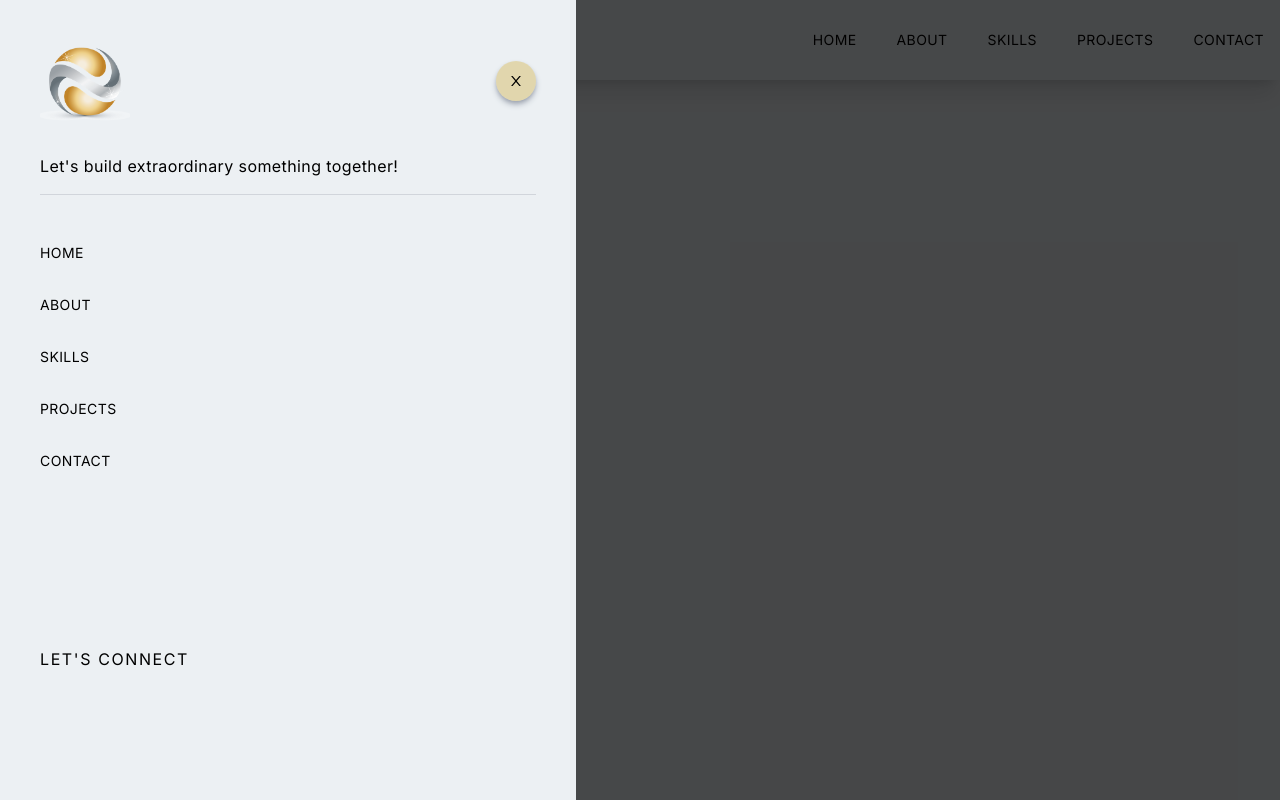
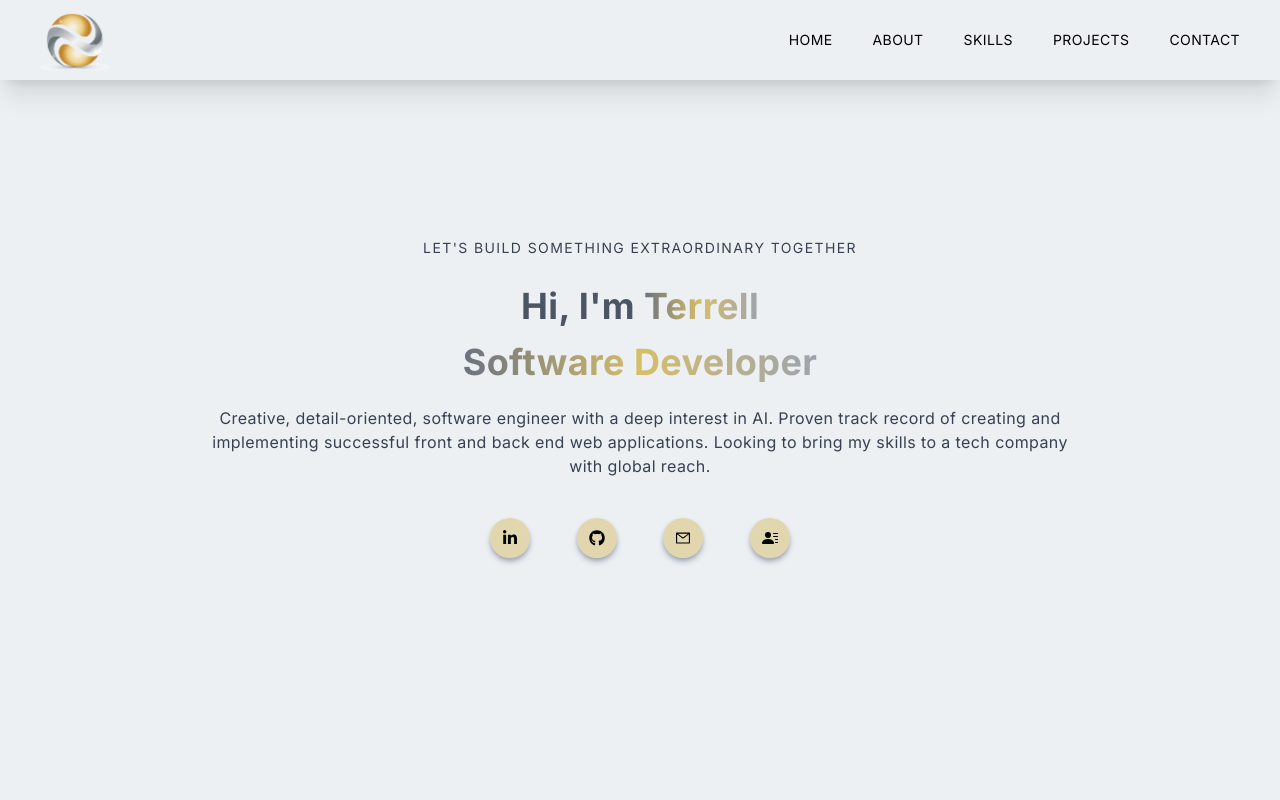
Before and after one commit to TJRelly/my-portfolio, a Next.js app: page / in a window 1280 px wide. Built offline with nearby package versions, Linux system fonts and the light colour scheme.

Commit message:
hero section

```diff
--- a/app/page.js
+++ b/app/page.js
@@ -1,9 +1,11 @@
 import Navbar from '@/components/Navbar'
+import Main from '@/components/Main'
 
 export default function Home() {
   return (
     <main>
       <Navbar />
+      <Main />
     </main>
   )
 }
--- /dev/null
+++ b/components/Main.jsx
@@ -0,0 +1,51 @@
+import React from "react";
+import { AiOutlineMail } from "react-icons/ai";
+import { FaGithub, FaLinkedinIn } from "react-icons/fa";
+import { BsFillPersonLinesFill } from "react-icons/bs";
+
+const Main = () => {
+  return (
+    <div className="w-full h-screen text-center">
+      <div className="max-w-[1240px] w-full h-full mx-auto p-2 flex flex-col justify-center items-center">
+        <p className="py-3 uppercase text-sm tracking-widest text-gray-700">
+          {"Let's Build Something Extraordinary Together"}
+        </p>
+
+        <h1 className="py-4 text-gray-600">
+          {"Hi, I'm "}
+          <span className="text-transparent bg-gradient-to-r from-gray-500 via-[#D7BE69] to-gray-400 bg-clip-text">
+            Terrell
+          </span>
+        </h1>
+
+        <h1 className="text-transparent bg-gradient-to-r from-gray-500 via-[#D7BE69] to-gray-400 bg-clip-text">
+          {"Software Developer"}
+        </h1>
+
+        <p className="py-6 text-gray-700 max-w-[70%]">
+          Creative, detail-oriented, software engineer with a deep interest in
+          AI. Proven track record of creating and implementing successful front
+          and back end web applications. Looking to bring my skills to a tech
+          company with global reach.
+        </p>
+
+        <div className="flex items-center py-4 w-[300px] justify-between">
+          <div className="rounded-full shadow-md shadow-gray-400 p-3 cursor-pointer hover:scale-110 ease-in duration-300 bg-[#D7BE69]/50">
+            <FaLinkedinIn />
+          </div>
+          <div className="rounded-full shadow-md shadow-gray-400 p-3 cursor-pointer hover:scale-110 ease-in duration-300 bg-[#D7BE69]/50">
+            <FaGithub />
+          </div>
+          <div className="rounded-full shadow-md shadow-gray-400 p-3 cursor-pointer hover:scale-110 ease-in duration-300 bg-[#D7BE69]/50">
+            <AiOutlineMail />
+          </div>
+          <div className="rounded-full shadow-md shadow-gray-400 p-3 cursor-pointer hover:scale-110 ease-in duration-300 bg-[#D7BE69]/50">
+            <BsFillPersonLinesFill />
+          </div>
+        </div>
+      </div>
+    </div>
+  );
+};
+
+export default Main;
--- a/components/Navbar.jsx
+++ b/components/Navbar.jsx
@@ -1,85 +1,126 @@
-import React from "react";
+"use client"; // This is a client component
+import React, { useState } from "react";
 import Image from "next/image";
 import Link from "next/link";
-import { AiOutlineClose, AiOutlineMenu } from "react-icons/ai";
+import { AiOutlineClose, AiOutlineMail, AiOutlineMenu } from "react-icons/ai";
+import { FaGithub, FaLinkedinIn } from "react-icons/fa";
+import { BsFillPersonLinesFill } from "react-icons/bs";
 
 const Navbar = () => {
+  const [nav, setNav] = useState(false);
+
+  const handleNav = () => {
+    setNav(!nav);
+  };
+
   return (
-    <div className="fixed w-full h-20 shadow-xl z-[100]">
-      <div className="flex justify-between items-center h-full px-4 2xl:px-16">
-        <Image
-          src="/img/logo-website.png"
-          alt="logo"
-          width={90}
-          height={50}
-        />
+    <div className="fixed w-full h-20 shadow-xl z-[100] ">
+      <div className="flex justify-between items-center h-full px-10 2xl:px-16">
+        <Image src="/img/logo-website.png" alt="logo" width={70} height={50} />
         <div>
           <ul className="hidden md:flex">
             <Link href="/">
-              <li className="ml-10 text-sm uppercase hover:border-b">Home</li>
+              <li className="ml-10 text-sm uppercase hover:text-[#C49F00] ease-in duration-300">
+                Home
+              </li>
             </Link>
             <Link href="/about">
-              <li className="ml-10 text-sm uppercase hover:border-b">About</li>
+              <li className="ml-10 text-sm uppercase hover:text-[#C49F00] ease-in duration-300">
+                About
+              </li>
             </Link>
             <Link href="/skills">
-              <li className="ml-10 text-sm uppercase hover:border-b">Skills</li>
+              <li className="ml-10 text-sm uppercase hover:text-[#C49F00] ease-in duration-300">
+                Skills
+              </li>
             </Link>
             <Link href="/projects">
-              <li className="ml-10 text-sm uppercase hover:border-b">
+              <li className="ml-10 text-sm uppercase hover:text-[#C49F00]">
                 Projects
               </li>
             </Link>
             <Link href="/contact">
-              <li className="ml-10 text-sm uppercase hover:border-b">
+              <li className="ml-10 text-sm uppercase hover:text-[#C49F00] ease-in duration-300">
                 Contact
               </li>
             </Link>
           </ul>
-          <div className="md:hidden rounded-full shadow-md shadow-gray-400 p-3 cursor-pointer bg-[#D7BE69]/50">
-            <AiOutlineMenu size={25} />
+          <div
+            onClick={handleNav}
+            className="md:hidden rounded-full shadow-md shadow-gray-400 p-3 cursor-pointer bg-[#D7BE69]/50 hover:scale-110 ease-in duration-300"
+          >
+            <AiOutlineMenu size={20} />
           </div>
         </div>
       </div>
-      <div className="fixed left-0 top-0 w-full h-screen bg-black/70">
-        <div className="fixed left-0 top-0 w-[75%] sm:w-[60%] md:w-[45%] h-screen bg-[#ecf0f3] p-10 ease-in duration-500">
+
+      <div
+        className={
+          nav ? "md:hidden fixed left-0 top-0 w-full h-screen bg-black/70" : ""
+        }
+      >
+        <div
+          className={
+            nav
+              ? "fixed left-0 top-0 w-[75%] sm:w-[60%] md:w-[45%] h-screen bg-[#ecf0f3] p-10 ease-in duration-500"
+              : "fixed left-[-100%] top-0 p-10 ease-in duration-500"
+          }
+        >
           <div>
             <div className="flex w-full items-center justify-between">
               <Image
                 src="/img/logo-website.png"
                 alt="logo"
-                width={90}
+                width={80}
                 height={50}
               />
-              <div className="rounded-full shadow-md shadow-gray-400 p-3 cursor-pointer bg-[#D7BE69]/50">
+              <div
+                onClick={handleNav}
+                className="rounded-full shadow-md shadow-gray-400 p-3 cursor-pointer bg-[#D7BE69]/50 hover:scale-110 ease-in duration-300"
+              >
                 <AiOutlineClose />
               </div>
             </div>
           </div>
-          <div className="border-b border-gray-300 my-4">
+          <div className="border-b border-[#C49F00]/50 my-4">
             <p className="w-[80%] md:w-[90%] py-4">
-              {"Let's build extraordinary something together!"}
+              {"Let's build something extraordinary together!"}
             </p>
           </div>
           <div className="py-4 flex flex-col">
             <ul className="uppercase">
               <Link href="/">
-                <li className="py-4 text-sm">Home</li>
+                <li className="py-4 text-sm hover:text-[#C49F00] ease-in duration-300">Home</li>
               </Link>
               <Link href="/about">
-                <li className="py-4 text-sm">About</li>
+                <li className="py-4 text-sm hover:text-[#C49F00] ease-in duration-300">About</li>
               </Link>
               <Link href="/skills">
-                <li className="py-4 text-sm">Skills</li>
+                <li className="py-4 text-sm hover:text-[#C49F00] ease-in duration-300">Skills</li>
               </Link>
               <Link href="/projects">
-                <li className="py-4 text-sm">Projects</li>
+                <li className="py-4 text-sm hover:text-[#C49F00] ease-in duration-300">Projects</li>
               </Link>
               <Link href="/contact">
-                <li className="py-4 text-sm">Contact</li>
+                <li className="py-4 text-sm hover:text-[#C49F00] ease-in duration-300">Contact</li>
               </Link>
             </ul>
             <div className="pt-40">
-              <p className="uppercase tracking-widest">{"Let's connect"}</p>
+              <p className="uppercase tracking-widest]">{"Let's connect"}</p>
+              <div className="flex items-center justify-between my-4 w-full sm:w-[80%]">
+                <div className="rounded-full shadow-md shadow-gray-400 p-3 cursor-pointer hover:scale-110 ease-in duration-300 bg-[#D7BE69]/50">
+                  <FaLinkedinIn />
+                </div>
+                <div className="rounded-full shadow-md shadow-gray-400 p-3 cursor-pointer hover:scale-110 ease-in duration-300 bg-[#D7BE69]/50">
+                  <FaGithub />
+                </div>
+                <div className="rounded-full shadow-md shadow-gray-400 p-3 cursor-pointer hover:scale-110 ease-in duration-300 bg-[#D7BE69]/50">
+                  <AiOutlineMail />
+                </div>
+                <div className="rounded-full shadow-md shadow-gray-400 p-3 cursor-pointer hover:scale-110 ease-in duration-300 bg-[#D7BE69]/50">
+                  <BsFillPersonLinesFill />
+                </div>
+              </div>
             </div>
           </div>
         </div>
```
